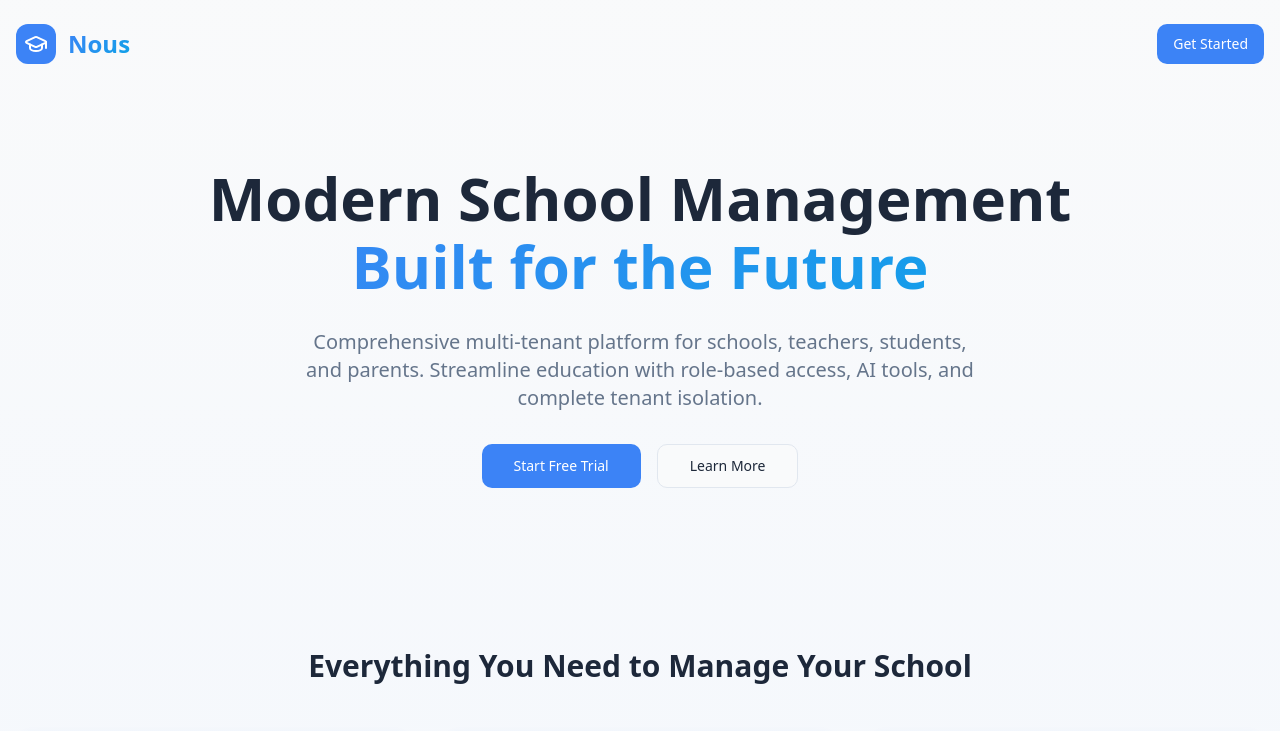
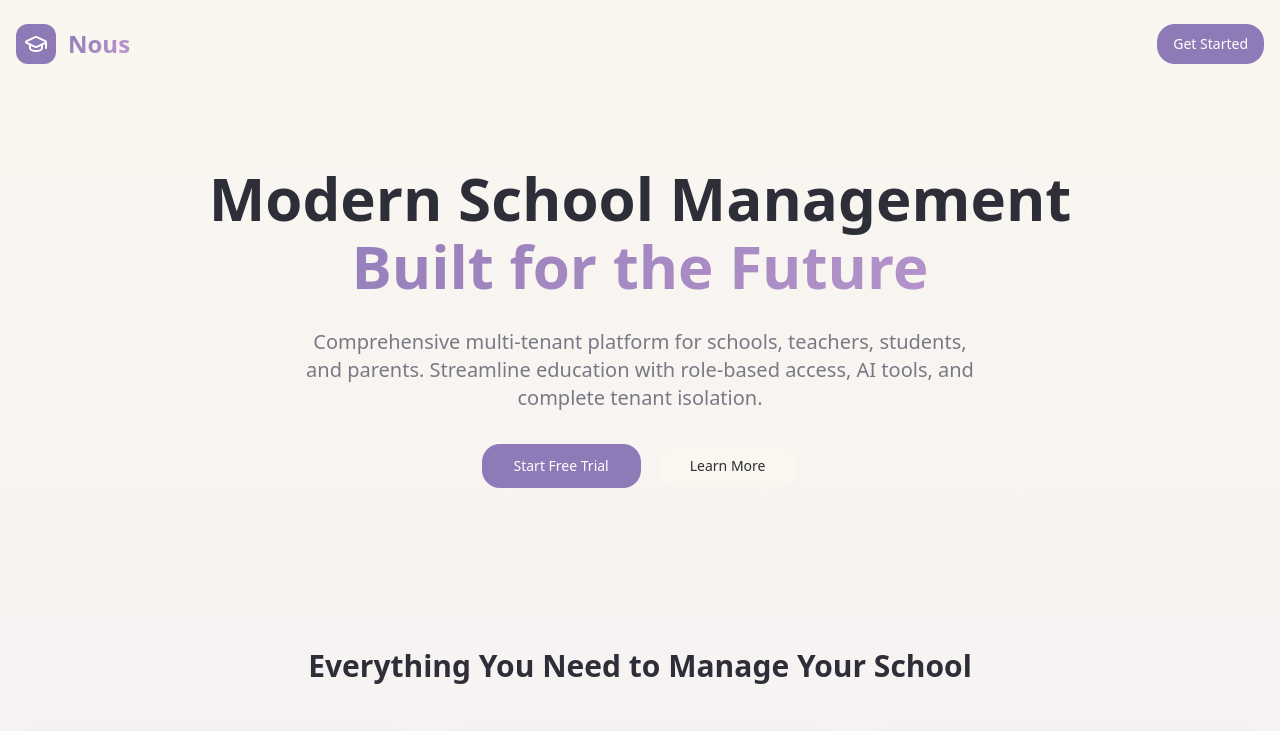
Before and after one commit to NousStudents/NousStudets, a React (Vite) app: page / in a window 1280 px wide. Shown: the top 731 px of the page. Built offline with nearby package versions, Linux system fonts and the light colour scheme; the HTML template or start-up script is replaced by a standard one.

Commit message:
Refine UI with pastel colors
Update UI to adhere to pastel color palette from shared document and ensure designs do not deviate from provided guidelines.

```diff
--- a/src/index.css
+++ b/src/index.css
@@ -8,58 +8,58 @@ All colors MUST be HSL.
 
 @layer base {
   :root {
-    /* Professional education theme - trustworthy blues and teals */
-    --background: 210 20% 98%;
-    --foreground: 217 33% 17%;
+    /* Pastel color palette matching UI designs - soft, warm, educational */
+    --background: 40 50% 96%;  /* Warm beige cream background */
+    --foreground: 240 10% 20%;  /* Dark navy-gray text */
 
-    --card: 0 0% 100%;
-    --card-foreground: 217 33% 17%;
+    --card: 35 60% 97%;  /* Soft peachy-cream cards */
+    --card-foreground: 240 10% 20%;
 
-    --popover: 0 0% 100%;
-    --popover-foreground: 217 33% 17%;
+    --popover: 35 60% 97%;
+    --popover-foreground: 240 10% 20%;
 
-    /* Primary: Trust blue - represents education and knowledge */
-    --primary: 217 91% 60%;
+    /* Primary: Soft purple - main brand color from designs */
+    --primary: 260 30% 60%;  /* Soft medium purple #8B7DB8 */
     --primary-foreground: 0 0% 100%;
-    --primary-hover: 217 91% 55%;
+    --primary-hover: 260 35% 55%;
 
-    /* Secondary: Soft teal - professional and modern */
-    --secondary: 199 89% 48%;
-    --secondary-foreground: 0 0% 100%;
+    /* Secondary: Lighter purple for cards/secondary actions */
+    --secondary: 260 40% 80%;  /* Light lavender */
+    --secondary-foreground: 240 10% 20%;
 
-    /* Success: Educational green */
-    --success: 142 76% 36%;
-    --success-foreground: 0 0% 100%;
+    /* Success: Soft mint/seafoam green */
+    --success: 150 35% 65%;  /* Pastel mint green */
+    --success-foreground: 240 10% 20%;
 
-    /* Warning: Attention amber */
-    --warning: 38 92% 50%;
+    /* Warning: Soft coral/salmon for notifications */
+    --warning: 10 80% 70%;  /* Soft coral */
     --warning-foreground: 0 0% 100%;
 
-    --muted: 210 40% 96%;
-    --muted-foreground: 215 16% 47%;
+    --muted: 40 40% 92%;  /* Light beige-gray */
+    --muted-foreground: 240 5% 50%;  /* Medium gray */
 
-    --accent: 199 89% 48%;
+    --accent: 260 30% 60%;  /* Match primary purple */
     --accent-foreground: 0 0% 100%;
 
-    --destructive: 0 84% 60%;
+    --destructive: 0 65% 70%;  /* Soft red */
     --destructive-foreground: 0 0% 100%;
 
-    --border: 214 32% 91%;
-    --input: 214 32% 91%;
-    --ring: 217 91% 60%;
+    --border: 260 20% 85%;  /* Soft purple-gray border */
+    --input: 35 50% 95%;  /* Light cream input background */
+    --ring: 260 30% 60%;  /* Purple focus ring */
 
-    --radius: 0.75rem;
+    --radius: 1.25rem;  /* Larger radius for softer look */
 
-    /* Gradients for modern EdTech feel */
-    --gradient-primary: linear-gradient(135deg, hsl(217 91% 60%) 0%, hsl(199 89% 48%) 100%);
-    --gradient-hero: linear-gradient(180deg, hsl(210 20% 98%) 0%, hsl(217 91% 97%) 100%);
-    --gradient-card: linear-gradient(135deg, rgba(59, 130, 246, 0.05) 0%, rgba(16, 185, 129, 0.05) 100%);
+    /* Gradients with pastel purple tones */
+    --gradient-primary: linear-gradient(135deg, hsl(260 30% 60%) 0%, hsl(280 35% 70%) 100%);
+    --gradient-hero: linear-gradient(180deg, hsl(40 50% 96%) 0%, hsl(260 40% 95%) 100%);
+    --gradient-card: linear-gradient(135deg, hsl(260 30% 98%) 0%, hsl(35 60% 97%) 100%);
 
-    /* Shadows for depth */
-    --shadow-sm: 0 1px 2px 0 rgba(0, 0, 0, 0.05);
-    --shadow-md: 0 4px 6px -1px rgba(0, 0, 0, 0.1), 0 2px 4px -1px rgba(0, 0, 0, 0.06);
-    --shadow-lg: 0 10px 15px -3px rgba(0, 0, 0, 0.1), 0 4px 6px -2px rgba(0, 0, 0, 0.05);
-    --shadow-card: 0 2px 8px rgba(59, 130, 246, 0.08), 0 1px 3px rgba(0, 0, 0, 0.06);
+    /* Soft shadows matching design aesthetic */
+    --shadow-sm: 0 2px 4px rgba(123, 104, 190, 0.08);
+    --shadow-md: 0 4px 12px rgba(123, 104, 190, 0.12);
+    --shadow-lg: 0 8px 24px rgba(123, 104, 190, 0.15);
+    --shadow-card: 0 4px 16px rgba(123, 104, 190, 0.1);
 
     /* Animations */
     --transition-smooth: all 0.3s cubic-bezier(0.4, 0, 0.2, 1);
@@ -67,44 +67,44 @@ All colors MUST be HSL.
   }
 
   .dark {
-    --background: 217 33% 10%;
-    --foreground: 210 40% 98%;
+    --background: 260 15% 12%;  /* Dark purple-navy */
+    --foreground: 40 40% 95%;  /* Light cream text */
 
-    --card: 217 33% 15%;
-    --card-foreground: 210 40% 98%;
+    --card: 260 12% 18%;  /* Dark purple card */
+    --card-foreground: 40 40% 95%;
 
-    --popover: 217 33% 15%;
-    --popover-foreground: 210 40% 98%;
+    --popover: 260 12% 18%;
+    --popover-foreground: 40 40% 95%;
 
-    --primary: 217 91% 60%;
+    --primary: 260 35% 65%;  /* Lighter purple for dark mode */
     --primary-foreground: 0 0% 100%;
-    --primary-hover: 217 91% 55%;
+    --primary-hover: 260 40% 70%;
 
-    --secondary: 199 89% 48%;
-    --secondary-foreground: 0 0% 100%;
+    --secondary: 260 25% 35%;  /* Darker purple secondary */
+    --secondary-foreground: 40 40% 95%;
 
-    --success: 142 76% 36%;
+    --success: 150 30% 55%;  /* Muted mint for dark mode */
     --success-foreground: 0 0% 100%;
 
-    --warning: 38 92% 50%;
+    --warning: 10 70% 65%;  /* Muted coral */
     --warning-foreground: 0 0% 100%;
 
-    --muted: 217 33% 20%;
-    --muted-foreground: 215 20% 65%;
+    --muted: 260 10% 25%;  /* Dark purple-gray */
+    --muted-foreground: 240 5% 65%;
 
-    --accent: 199 89% 48%;
+    --accent: 260 35% 65%;
     --accent-foreground: 0 0% 100%;
 
-    --destructive: 0 63% 31%;
+    --destructive: 0 55% 60%;
     --destructive-foreground: 0 0% 100%;
 
-    --border: 217 33% 20%;
-    --input: 217 33% 20%;
-    --ring: 217 91% 60%;
+    --border: 260 15% 25%;
+    --input: 260 12% 20%;
+    --ring: 260 35% 65%;
 
-    --gradient-primary: linear-gradient(135deg, hsl(217 91% 60%) 0%, hsl(199 89% 48%) 100%);
-    --gradient-hero: linear-gradient(180deg, hsl(217 33% 10%) 0%, hsl(217 33% 15%) 100%);
-    --gradient-card: linear-gradient(135deg, rgba(59, 130, 246, 0.1) 0%, rgba(16, 185, 129, 0.1) 100%);
+    --gradient-primary: linear-gradient(135deg, hsl(260 35% 65%) 0%, hsl(280 40% 70%) 100%);
+    --gradient-hero: linear-gradient(180deg, hsl(260 15% 12%) 0%, hsl(260 12% 18%) 100%);
+    --gradient-card: linear-gradient(135deg, hsl(260 12% 20%) 0%, hsl(260 10% 22%) 100%);
   }
 }
 
```
